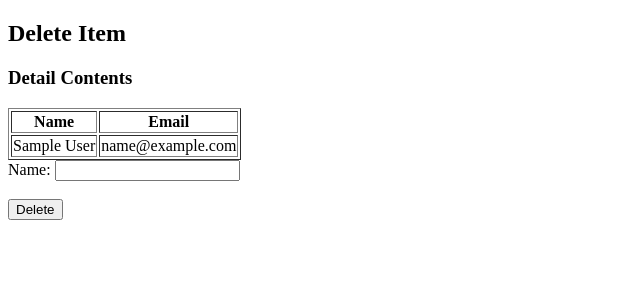
After one commit to gnanas1295/ProgrammingFlask, a Flask app: page /delete in a window 1280 px wide. The commit adds this page. Shown: the top 300 px of the page, without its empty margins (0-640 px from the left). Run offline with Flask 3, Linux system fonts and the light colour scheme; tables that the repository leaves empty or names only in its code hold one stand-in row (values such as "Sample post").

Commit message:
Updating for the Updates

```diff
--- a/app.py
+++ b/app.py
@@ -71,17 +71,44 @@ def update():
         update_query = "UPDATE students SET email = %s WHERE studentName = %s"
         cur.execute(update_query, (new_email, new_name))
         mysql.commit()
-        mysql.close()
 
         return '{"Result":"Success"}'
     else:
         # Fetch data to populate the dropdown list
         cursor = mysql.cursor(dictionary=True)
-        cursor.execute("SELECT studentID, studentName, email FROM students")
+        cursor.execute("SELECT studentName, email FROM students")
         results = cursor.fetchall()
         print(results)
 
         return render_template('update.html', results=results)
+
+#Route for Deleting an item
+@app.route("/delete", methods=['GET', 'POST'])
+def delete():
+    if request.method == 'POST':
+        # Retrieve form data
+        # item_id = request.form['id']
+        new_name = request.form['name']
+        # new_email = request.form['email']
+
+        # Connect to MySQL
+        cur = mysql.cursor()
+
+        # Update the item in the database
+        delete_query = "DELETE from students WHERE studentName = %s"
+        cur.execute(delete_query, (new_name))
+        mysql.commit()
+
+        return '{"Result":"Success"}'
+    else:
+        # Fetch data to populate the dropdown list
+        cursor = mysql.cursor(dictionary=True)
+        cursor.execute("SELECT studentName, email FROM students")
+        results = cursor.fetchall()
+        print(results)
+
+        return render_template('delete.html', results=results)
+
 
 @app.route("/") #Default - Show Data
 def hello(): # Name of the method
--- /dev/null
+++ b/templates/delete.html
@@ -0,0 +1,35 @@
+<!DOCTYPE html>
+<html>
+<head>
+    <meta charset="utf-8">
+    <meta name="viewport" content="width=device-width">
+    <title>Delete Item</title>
+</head>
+<body>
+
+<h2>Delete Item</h2>
+<h3>Detail Contents</h3>
+<table border="1">
+  <thead>
+      <tr>
+          <th>Name</th>
+          <th>Email</th>
+      </tr>
+  </thead>
+  <tbody>
+      {% for row in results %}
+      <tr>
+          <td>{{ row.studentName }}</td>
+          <td>{{ row.email }}</td>
+      </tr>
+      {% endfor %}
+  </tbody>
+</table>
+
+<form action="/delete" method="POST">
+    Name: <input type="text" name="name"><br><br>
+    <button type="submit" name="submit">Delete</button>
+</form>
+
+</body>
+</html>
--- a/templates/update.html
+++ b/templates/update.html
@@ -12,7 +12,6 @@
 <table border="1">
   <thead>
       <tr>
-          <th>ID</th>
           <th>Name</th>
           <th>Email</th>
       </tr>
@@ -20,7 +19,6 @@
   <tbody>
       {% for row in results %}
       <tr>
-          <td>{{ row.ID }}</td>
           <td>{{ row.studentName }}</td>
           <td>{{ row.email }}</td>
       </tr>
```
